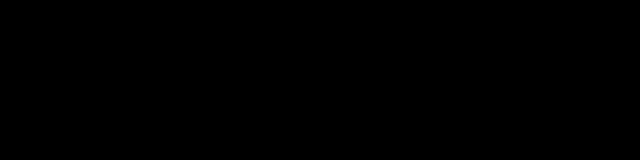
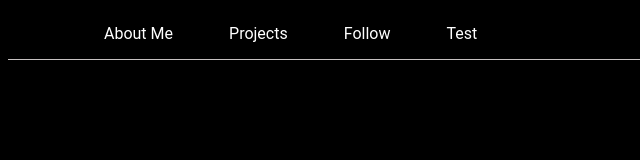
Before and after one commit to pawslaats/pawslaats.github.io, a plain HTML site: page index.html in a window 1280 px wide. Shown: the whole page, without its empty margins (0-640 px from the left). Drawn offline with nearby package versions, Linux system fonts and the light colour scheme.

Commit message:
Update style.css

```diff
--- a/style.css
+++ b/style.css
@@ -3,3 +3,22 @@ html {
   font-size: 16px;
   background-color: black;
 }
+
+header {
+  position: fixed;
+  z-index: 100;
+  width: 100%;
+  border-bottom: solid 1px #c6c1c1;
+  color: white;
+  background-color: black;
+}
+
+header nav ul {
+  display: flex;
+  list-style-type: none
+}
+
+nav li {
+  padding-left: 3.5rem;
+
+}
```
